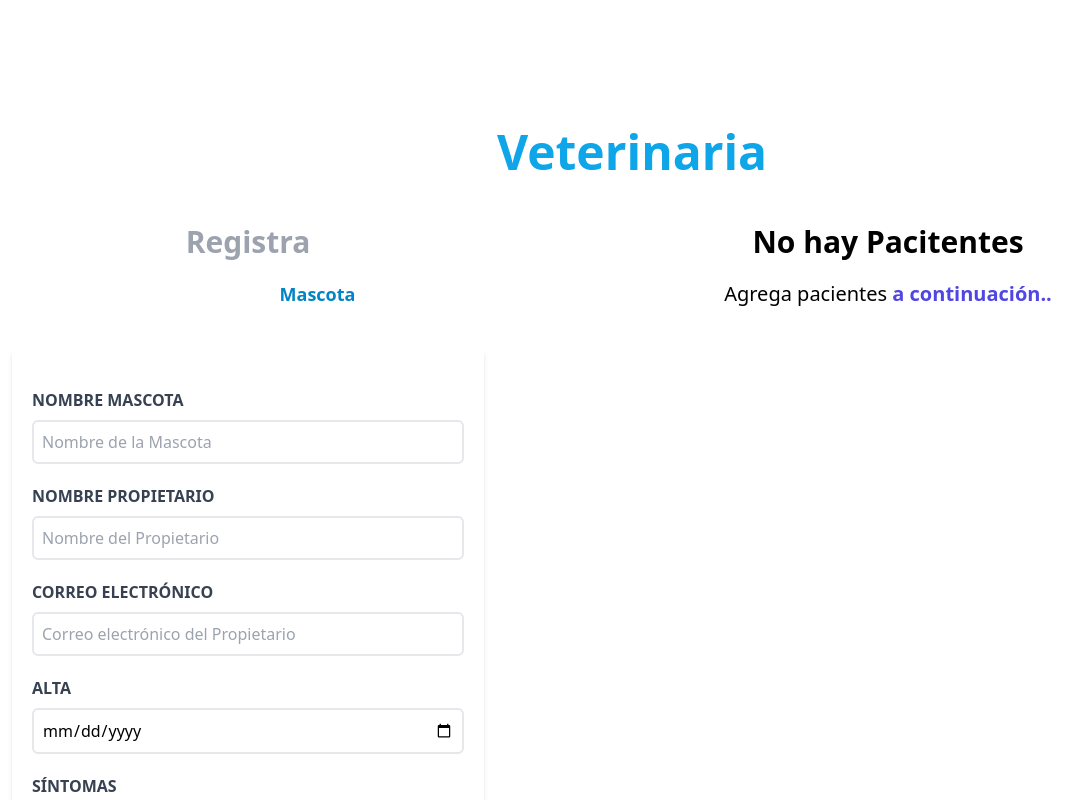
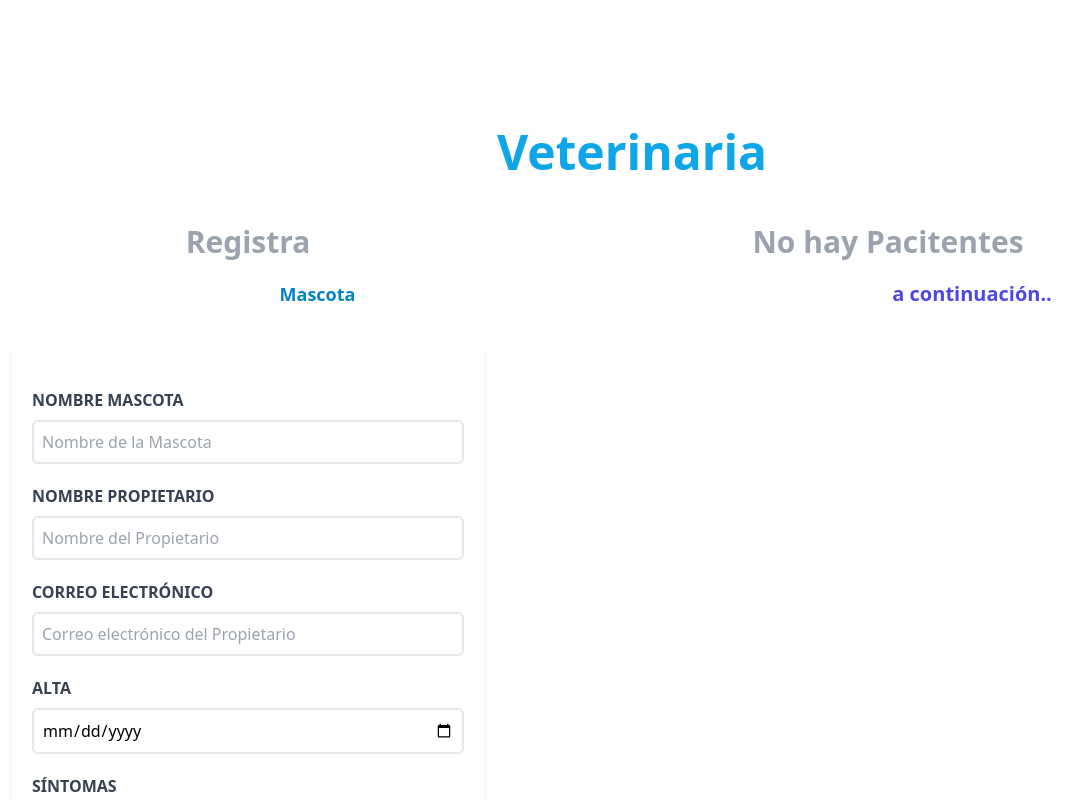
Before and after one commit to JhonatanWalterSen/citas-react, a React (Vite) app: page / in a window 1280 px wide. Shown: the top 800 px of the page, without its empty margins (8-1090 px from the left). Built offline with nearby package versions, Linux system fonts and the light colour scheme.

Commit message:
Estilos basicos y sweetAlert 2

```diff
--- a/package.json
+++ b/package.json
@@ -10,7 +10,8 @@
   },
   "dependencies": {
     "react": "^18.2.0",
-    "react-dom": "^18.2.0"
+    "react-dom": "^18.2.0",
+    "sweetalert2": "^11.4.23"
   },
   "devDependencies": {
     "@types/react": "^18.0.15",
--- a/src/components/ListadoPacientes.jsx
+++ b/src/components/ListadoPacientes.jsx
@@ -26,8 +26,8 @@ const ListadoPacientes = ({pacientes, setPaciente, eliminarPaciente}) => {
                 </>
             ) : (
                 <>
-                    <h2 className="font-black text-3xl text-center">No hay Pacitentes</h2>
-                    <p className="text-xl text-center mt-5 mb-10">
+                    <h2 className="font-black md:text-3xl text-2xl text-gray-400 text-center">No hay Pacitentes</h2>
+                    <p className="text-xl text-center mt-5 mb-10 text-white">
                         Agrega pacientes {''}
                         <span className="text-indigo-600 font-bold">a continuación..</span>
                     </p>
--- a/src/components/Paciente.jsx
+++ b/src/components/Paciente.jsx
@@ -1,13 +1,29 @@
 import React from 'react'
+import Swal from 'sweetalert2'
+
 
 const Paciente = ({paciente, setPaciente, eliminarPaciente}) => {
     const {nombre,propietario,email,fecha,sintomas,id} = paciente;
 
     const handleEliminar = () =>{
-        const respuesta = confirm('¿Deseas Eliminar este paciente?')
+
+        Swal.fire({
+            title: 'Advertencia',
+            text: '¿Estás seguro de eliminar al paciente?',
+            icon: 'error',
+            showDenyButton: true,
+            denyButtonText: 'No',
+            confirmButtonText: 'Eliminar'
+        }).then(response=>{
+            if(response.isConfirmed){
+                eliminarPaciente(id)
+                Swal.fire('Éxito','El registro se Eliminó correctamente')
+            }
+        })
+        /* const respuesta = confirm('¿Deseas Eliminar este paciente?')
         if (respuesta) {
             eliminarPaciente(id)
-        }
+        } */
     }
 
     return (
```
Also changed, not shown: 1 other file (tests, documents, lock files or other folders).
